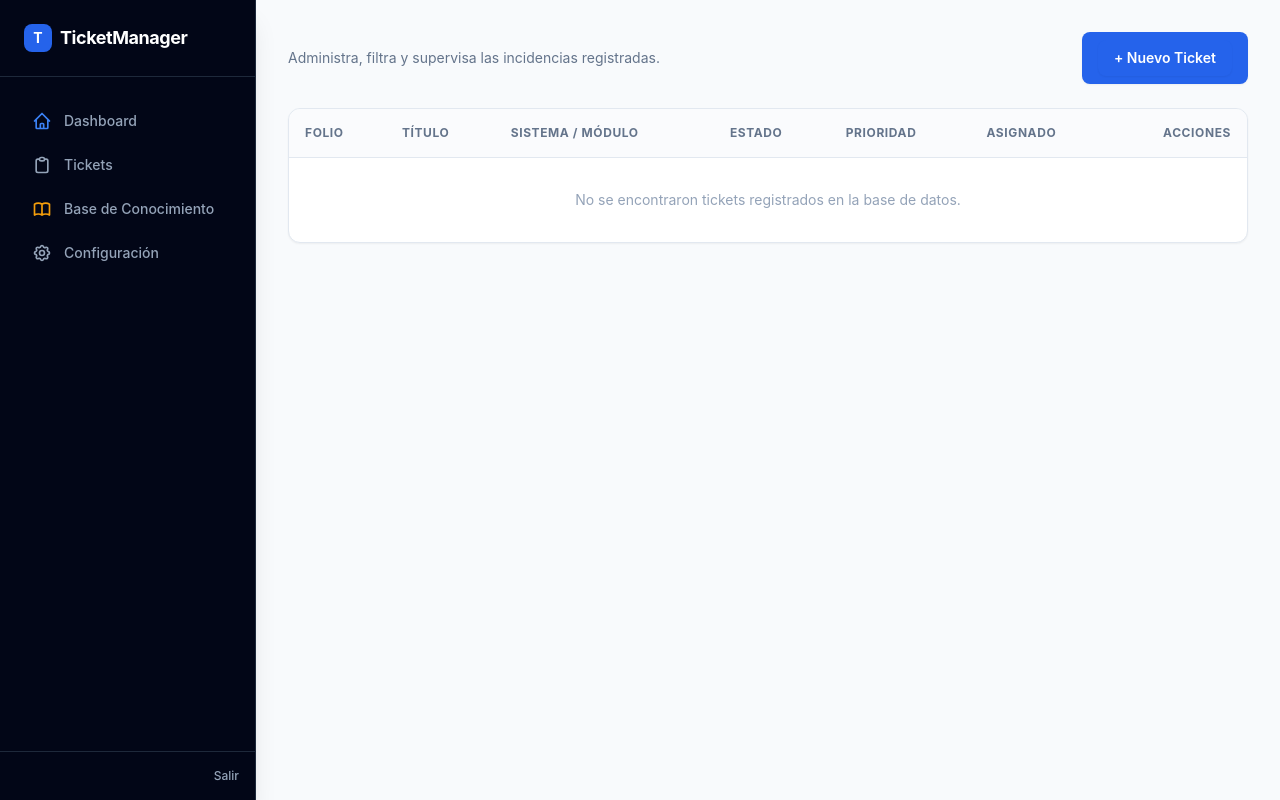
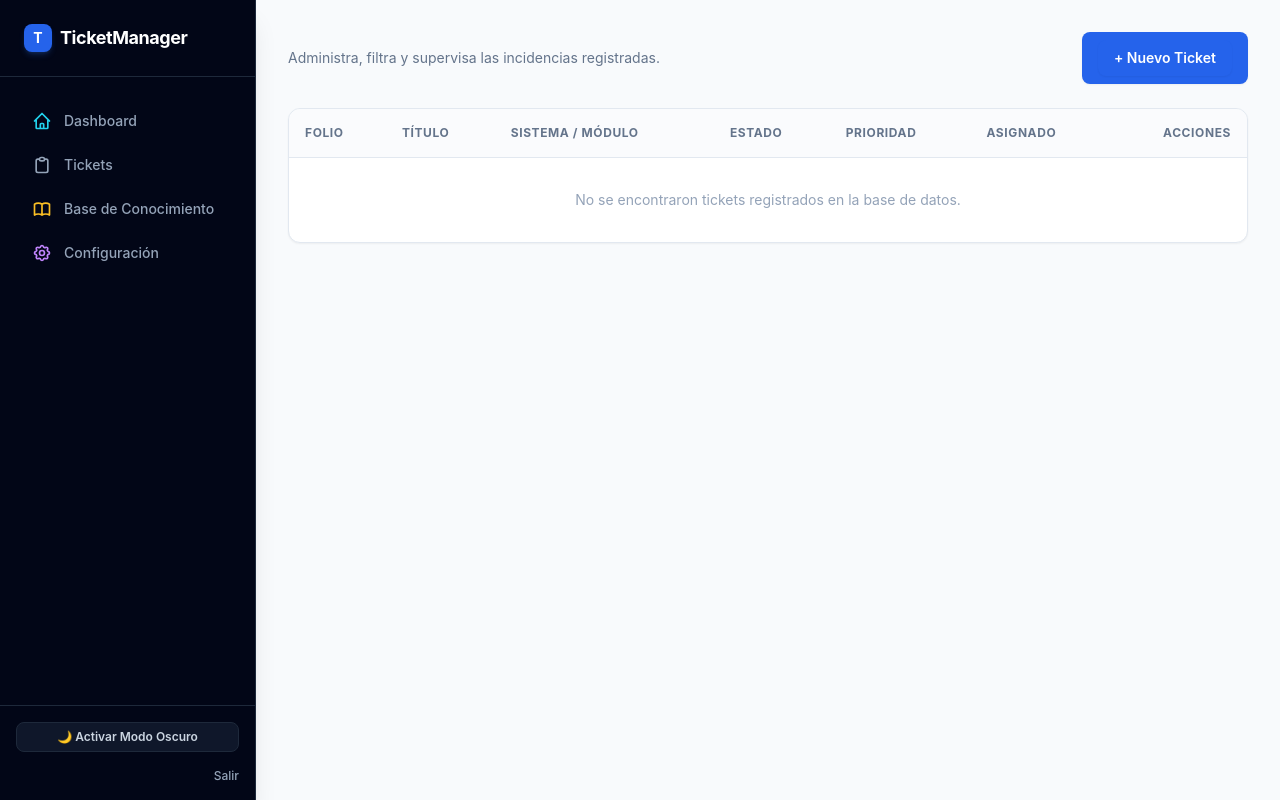
Before and after one commit to ilegardas/ticket-manager, a Django app: template templates/tickets/list.html in a window 1280 px wide. Run offline with Django 5.2, Linux system fonts and the light colour scheme; the template is opened without the code that fills it, so the values that code supplies are empty; the visitor is signed in with stand-in values (Sample User, id 1); parts of the project's set-up code (start-up, migrations or seed data) failed here and were passed over; some libraries are stand-ins or nearby versions.

Commit message:
Implement dark mode and theme toggle feature
Added dark mode support and improved theme toggle functionality.

```diff
--- a/templates/layouts/base.html
+++ b/templates/layouts/base.html
@@ -1,5 +1,5 @@
 <!DOCTYPE html>
-<html lang="es" class="h-full bg-slate-50">
+<html lang="es" class="h-full">
 <head>
     <meta charset="UTF-8">
     <meta name="viewport" content="width=device-width, initial-scale=1.0">
@@ -7,17 +7,31 @@
     <script src="https://cdn.tailwindcss.com"></script>
     <script src="https://unpkg.com/htmx.org@1.9.12"></script>
     <script>
+        // 🛠️ Habilitamos el modo oscuro por clase y mapeamos la paleta de image_735dbc.png
         tailwind.config = {
+            darkMode: 'class',
             theme: {
                 extend: {
-                    fontFamily: { sans: ['Inter', 'sans-serif'] }
+                    fontFamily: { sans: ['Inter', 'sans-serif'] },
+                    colors: {
+                        darkBg: '#1e222b',      // Fondo general profundo
+                        darkPanel: '#252a34'   // Tarjetas y componentes oscuros
+                    }
                 }
             }
         }
+
+        // ⚡ Script de Inicialización Crítico: Evita parpadeos blancos al cargar pantallas
+        if (localStorage.getItem('theme') === 'dark' || (!('theme' in localStorage) && window.matchMedia('(prefers-color-scheme: dark)').matches)) {
+            document.documentElement.classList.add('dark');
+        } else {
+            document.documentElement.classList.remove('dark');
+        }
     </script>
 </head>
-<body class="h-full text-slate-900 antialiased font-sans flex flex-col md:flex-row">
+<body class="h-full text-slate-900 dark:text-slate-100 antialiased font-sans flex flex-col md:flex-row bg-slate-50 dark:bg-darkBg transition-colors duration-150">
 
+    <!-- Responsivo: Navbar Móvil -->
     <div class="md:hidden bg-slate-950 text-white p-4 flex justify-between items-center border-b border-slate-800">
         <span class="font-bold tracking-tight text-sm">TicketManager</span>
         <button onclick="document.getElementById('sidebar').classList.toggle('-translate-x-full')" class="text-slate-400 hover:text-white focus:outline-none">
@@ -25,53 +39,78 @@
         </button>
     </div>
 
-    <aside id="sidebar" class="fixed inset-y-0 left-0 z-40 w-64 bg-slate-950 text-slate-200 transform -translate-x-full md:translate-x-0 md:static md:h-full transition-transform duration-300 ease-in-out flex flex-col border-r border-slate-800 shadow-xl">
+    <!-- Menú Lateral Principal (Sidebar) -->
+    <aside id="sidebar" class="fixed inset-y-0 left-0 z-40 w-64 bg-slate-950 dark:bg-darkPanel text-slate-200 transform -translate-x-full md:translate-x-0 md:static md:h-full transition-transform duration-300 ease-in-out flex flex-col border-r border-slate-800 shadow-xl">
         <div class="p-6 border-b border-slate-800 flex items-center space-x-2">
-            <div class="h-7 w-7 rounded-lg bg-blue-600 flex items-center justify-center font-bold text-white text-sm">T</div>
+            <div class="h-7 w-7 rounded-lg bg-blue-600 flex items-center justify-center font-bold text-white text-sm shadow-md shadow-blue-500/20">T</div>
             <span class="font-bold tracking-tight text-lg text-white">TicketManager</span>
         </div>
 
+        <!-- Enlaces de Navegación -->
         <nav class="flex-1 px-4 py-6 space-y-1">
-            <a href="{% url 'panel_dashboard' %}" class="flex items-center px-4 py-2.5 text-sm font-medium rounded-lg text-slate-400 hover:bg-slate-900 hover:text-white transition">
-                <svg class="mr-3 h-5 w-5 text-blue-500" fill="none" viewBox="0 0 24 24" stroke="currentColor"><path stroke-linecap="round" stroke-linejoin="round" stroke-width="2" d="M3 12l2-2m0 0l7-7 7 7M5 10v10a1 1 0 001 1h3m10-11l2 2m-2-2v10a1 1 0 01-1 1h-3m-6 0a1 1 0 001-1v-4a1 1 0 011-1h2a1 1 0 011 1v4a1 1 0 001 1m-6 0h6"/></svg>
+            <a href="{% url 'panel_dashboard' %}" class="flex items-center px-4 py-2.5 text-sm font-medium rounded-lg text-slate-400 hover:bg-slate-900/60 dark:hover:bg-darkBg/60 hover:text-white transition">
+                <svg class="mr-3 h-5 w-5 text-cyan-400" fill="none" viewBox="0 0 24 24" stroke="currentColor"><path stroke-linecap="round" stroke-linejoin="round" stroke-width="2" d="M3 12l2-2m0 0l7-7 7 7M5 10v10a1 1 0 001 1h3m10-11l2 2m-2-2v10a1 1 0 01-1 1h-3m-6 0a1 1 0 001-1v-4a1 1 0 011-1h2a1 1 0 011 1v4a1 1 0 001 1m-6 0h6"/></svg>
                 Dashboard
             </a>
-            <a href="{% url 'panel_tickets_list' %}" class="flex items-center px-4 py-2.5 text-sm font-medium rounded-lg text-slate-400 hover:bg-slate-900 hover:text-white transition">
-                <svg class="mr-3 h-5 w-5" fill="none" viewBox="0 0 24 24" stroke="currentColor"><path stroke-linecap="round" stroke-linejoin="round" stroke-width="2" d="M9 5H7a2 2 0 00-2 2v12a2 2 0 002 2h10a2 2 0 002-2V7a2 2 0 00-2-2h-2M9 5a2 2 0 002 2h2a2 2 0 002-2M9 5a2 2 0 012-2h2a2 2 0 012 2"/></svg>
+            <a href="{% url 'panel_tickets_list' %}" class="flex items-center px-4 py-2.5 text-sm font-medium rounded-lg text-slate-400 hover:bg-slate-900/60 dark:hover:bg-darkBg/60 hover:text-white transition">
+                <svg class="mr-3 h-5 w-5 text-slate-400 dark:text-slate-300" fill="none" viewBox="0 0 24 24" stroke="currentColor"><path stroke-linecap="round" stroke-linejoin="round" stroke-width="2" d="M9 5H7a2 2 0 00-2 2v12a2 2 0 002 2h10a2 2 0 002-2V7a2 2 0 00-2-2h-2M9 5a2 2 0 002 2h2a2 2 0 002-2M9 5a2 2 0 012-2h2a2 2 0 012 2"/></svg>
                 Tickets
             </a>
-            <a href="{% url 'panel_conocimiento_lista' %}" class="flex items-center px-4 py-2.5 text-sm font-medium rounded-lg text-slate-400 hover:bg-slate-900 hover:text-white transition">
-                <svg class="mr-3 h-5 w-5 text-amber-500" fill="none" viewBox="0 0 24 24" stroke="currentColor"><path stroke-linecap="round" stroke-linejoin="round" stroke-width="2" d="M12 6.253v13m0-13C10.832 5.477 9.246 5 7.5 5S4.168 5.477 3 6.253v13C4.168 18.477 5.754 18 7.5 18s3.332.477 4.5 1.253m0-13C13.168 5.477 14.754 5 16.5 5c1.747 0 3.332.477 4.5 1.253v13C19.832 18.477 18.247 18 16.5 18c-1.746 0-3.332.477-4.5 1.253"/></svg>
+            <a href="{% url 'panel_conocimiento_lista' %}" class="flex items-center px-4 py-2.5 text-sm font-medium rounded-lg text-slate-400 hover:bg-slate-900/60 dark:hover:bg-darkBg/60 hover:text-white transition">
+                <svg class="mr-3 h-5 w-5 text-amber-400" fill="none" viewBox="0 0 24 24" stroke="currentColor"><path stroke-linecap="round" stroke-linejoin="round" stroke-width="2" d="M12 6.253v13m0-13C10.832 5.477 9.246 5 7.5 5S4.168 5.477 3 6.253v13C4.168 18.477 5.754 18 7.5 18s3.332.477 4.5 1.253m0-13C13.168 5.477 14.754 5 16.5 5c1.747 0 3.332.477 4.5 1.253v13C19.832 18.477 18.247 18 16.5 18c-1.746 0-3.332.477-4.5 1.253"/></svg>
                 Base de Conocimiento
             </a>
-            <a href="{% url 'panel_config_sistemas' %}" class="flex items-center px-4 py-2.5 text-sm font-medium rounded-lg text-slate-400 hover:bg-slate-900 hover:text-white transition">
-                <svg class="mr-3 h-5 w-5 text-slate-400" fill="none" viewBox="0 0 24 24" stroke="currentColor"><path stroke-linecap="round" stroke-linejoin="round" stroke-width="2" d="M10.325 4.317c.426-1.756 2.924-1.756 3.35 0a1.724 1.724 0 002.573 1.066c1.543-.94 3.31.826 2.37 2.37a1.724 1.724 0 001.065 2.572c1.756.426 1.756 2.924 0 3.35a1.724 1.724 0 00-1.066 2.573c.94 1.543-.826 3.31-2.37 2.37a1.724 1.724 0 00-2.572 1.065c-.426 1.756-2.924 1.756-3.35 0a1.724 1.724 0 00-2.573-1.066c-1.543.94-3.31-.826-2.37-2.37a1.724 1.724 0 00-1.065-2.572c-1.756-.426-1.756-2.924 0-3.35a1.724 1.724 0 001.066-2.573c-.94-1.543.826-3.31 2.37-2.37.996.608 2.296.07 2.572-1.065z"/><path stroke-linecap="round" stroke-linejoin="round" stroke-width="2" d="M15 12a3 3 0 11-6 0 3 3 0 016 0z"/></svg>
+            <a href="{% url 'panel_config_sistemas' %}" class="flex items-center px-4 py-2.5 text-sm font-medium rounded-lg text-slate-400 hover:bg-slate-900/60 dark:hover:bg-darkBg/60 hover:text-white transition">
+                <svg class="mr-3 h-5 w-5 text-purple-400" fill="none" viewBox="0 0 24 24" stroke="currentColor"><path stroke-linecap="round" stroke-linejoin="round" stroke-width="2" d="M10.325 4.317c.426-1.756 2.924-1.756 3.35 0a1.724 1.724 0 002.573 1.066c1.543-.94 3.31.826 2.37 2.37a1.724 1.724 0 001.065 2.572c1.756.426 1.756 2.924 0 3.35a1.724 1.724 0 00-1.066 2.573c.94 1.543-.826 3.31-2.37 2.37a1.724 1.724 0 00-2.572 1.065c-.426 1.756-2.924 1.756-3.35 0a1.724 1.724 0 00-2.573-1.066c-1.543.94-3.31-.826-2.37-2.37a1.724 1.724 0 00-1.065-2.572c-1.756-.426-1.756-2.924 0-3.35a1.724 1.724 0 001.066-2.573c-.94-1.543.826-3.31 2.37-2.37.996.608 2.296.07 2.572-1.065z"/><path stroke-linecap="round" stroke-linejoin="round" stroke-width="2" d="M15 12a3 3 0 11-6 0 3 3 0 016 0z"/></svg>
                 Configuración
             </a>
 
             {% if request.user.rol == 'admin' %}
-            <a href="{% url 'panel_usuarios_list' %}" class="flex items-center px-4 py-2.5 text-sm font-medium rounded-lg text-slate-400 hover:bg-slate-900 hover:text-white transition">
-                <svg class="mr-3 h-5 w-5 text-indigo-500" fill="none" viewBox="0 0 24 24" stroke="currentColor"><path stroke-linecap="round" stroke-linejoin="round" stroke-width="2" d="M12 4.35c1.34 0 2.43-1.09 2.43-2.43S13.34.48 12 .48 9.57 1.57 9.57 2.91 10.66 4.35 12 4.35zm0 2.43c-2.97 0-9 1.49-9 4.46v2.43h18v-2.43c0-2.97-6-4.46-9-4.46z"/></svg>
+            <a href="{% url 'panel_usuarios_list' %}" class="flex items-center px-4 py-2.5 text-sm font-medium rounded-lg text-slate-400 hover:bg-slate-900/60 dark:hover:bg-darkBg/60 hover:text-white transition">
+                <svg class="mr-3 h-5 w-5 text-indigo-400" fill="none" viewBox="0 0 24 24" stroke="currentColor"><path stroke-linecap="round" stroke-linejoin="round" stroke-width="2" d="M12 4.35c1.34 0 2.43-1.09 2.43-2.43S13.34.48 12 .48 9.57 1.57 9.57 2.91 10.66 4.35 12 4.35zm0 2.43c-2.97 0-9 1.49-9 4.46v2.43h18v-2.43c0-2.97-6-4.46-9-4.46z"/></svg>
                 Control de Usuarios
             </a>
             {% endif %}
-
         </nav>
 
-        <div class="p-4 border-t border-slate-800 flex items-center justify-between text-xs text-slate-400">
-            <div class="truncate max-w-[140px]">
-                <p class="font-semibold text-slate-200 truncate">{{ request.user.username }}</p>
+        <!-- Sección de Control de Tema & Perfil -->
+        <div class="p-4 border-t border-slate-800 space-y-3">
+            <!-- 🌗 Interruptor del Modo Oscuro Analítico -->
+            <button onclick="toggleTheme()" class="w-full flex items-center justify-center gap-2 py-1.5 px-3 rounded-lg bg-slate-900 dark:bg-darkBg hover:bg-slate-850 dark:hover:bg-slate-900 text-xs font-semibold text-slate-300 hover:text-white transition border border-slate-800">
+                <span class="dark:hidden flex items-center gap-1.5">🌙 Activar Modo Oscuro</span>
+                <span class="hidden dark:flex items-center gap-1.5">☀️ Activar Modo Claro</span>
+            </button>
+
+            <!-- Datos de Usuario -->
+            <div class="flex items-center justify-between text-xs text-slate-400 pt-1">
+                <div class="truncate max-w-[140px]">
+                    <p class="font-semibold text-slate-200 truncate">{{ request.user.nombre_completo|default:request.user.correo_electronico }}</p>
+                </div>
+                <a href="/admin/logout/" class="hover:text-red-400 font-medium transition">Salir</a>
             </div>
-            <a href="/admin/logout/" class="hover:text-red-400 font-medium transition">Salir</a>
         </div>
     </aside>
 
-    <main class="flex-1 h-full overflow-y-auto bg-slate-50">
+    <!-- Contenedor de Vistas Dinámicas -->
+    <main class="flex-1 h-full overflow-y-auto bg-slate-50 dark:bg-darkBg transition-colors duration-150">
         <div class="container mx-auto p-4 md:p-8 max-w-7xl">
             {% block content %}
             {% endblock %}
         </div>
     </main>
 
+    <!-- 🛠️ JavaScript Maestro para Alternar Temas sin Recarga -->
+    <script>
+        function toggleTheme() {
+            const htmlTag = document.documentElement;
+            if (htmlTag.classList.contains('dark')) {
+                htmlTag.classList.remove('dark');
+                localStorage.setItem('theme', 'light');
+            } else {
+                htmlTag.classList.add('dark');
+                localStorage.setItem('theme', 'dark');
+            }
+        }
+    </script>
 </body>
 </html>
```
